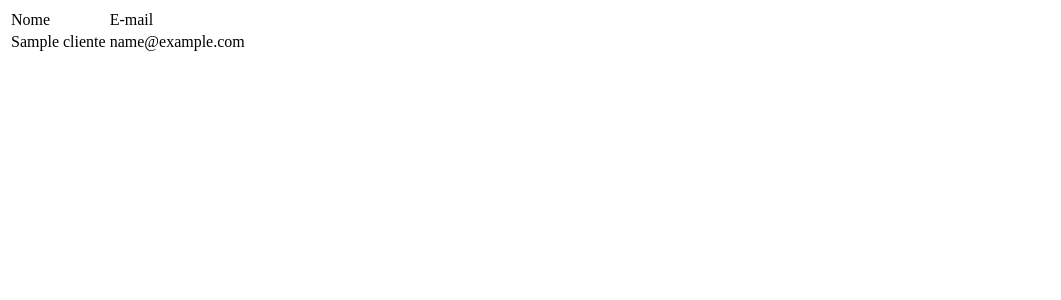
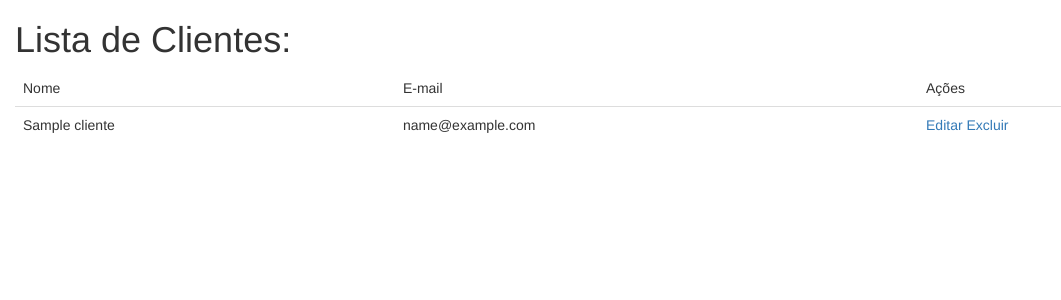
Before and after one commit to talitarossari/exemplo-crud-django, a Django app: page /cliente/lista/ in a window 1280 px wide. Shown: the top 300 px of the page, without its empty margins (0-1061 px from the left). Run offline with Django 3.2, Linux system fonts and the light colour scheme; tables that the repository leaves empty hold one stand-in row (values such as "Sample post"); some libraries are stand-ins or nearby versions.

Commit message:
Cliando um template base para importar bootstrap.

```diff
--- /dev/null
+++ b/cliente/templates/base.html
@@ -0,0 +1,18 @@
+<!-- carregando os staticfiles -->
+{% load staticfiles %}
+
+<!DOCTYPE html>
+<html lang="pt-BR">
+  <head>
+    <link rel="stylesheet" href="https://maxcdn.bootstrapcdn.com/bootstrap/3.3.7/css/bootstrap.min.css">
+    <link rel="stylesheet" href="https://maxcdn.bootstrapcdn.com/bootstrap/3.3.7/css/bootstrap-theme.min.css">
+    <meta charset="utf-8">
+    <title>PetShop - {% block title %}Home{% endblock %}</title>
+  </head>
+  <body>
+    <div class="container-fluid">
+      {% block content %}
+      {% endblock %}
+    </div>
+  </body>
+</html>
--- a/cliente/templates/cliente_list.html
+++ b/cliente/templates/cliente_list.html
@@ -1,7 +1,16 @@
-<table>
+{% extends 'base.html' %}
+
+{% block title %} Clientes - Lista{% endblock %}
+
+{% block content %}
+
+  <h1>Lista de Clientes: </h1>
+
+  <table class="table">
     <thead>
       <td>Nome</td>
       <td>E-mail</td>
+      <td>Ações</td>
     </thead>
     <tbody>
       {% for cliente in clientes %}
@@ -12,7 +21,12 @@
           <td>
             {{ cliente.email }}
           </td>
+          <td>
+            <a href="#">Editar</a>
+            <a href="#">Excluir</a>
+          </td>
         </tr>
       {% endfor %}
     </tbody>
   </table>
+{% endblock %}
```
Lines whose indentation alone changed are shown as unchanged.
